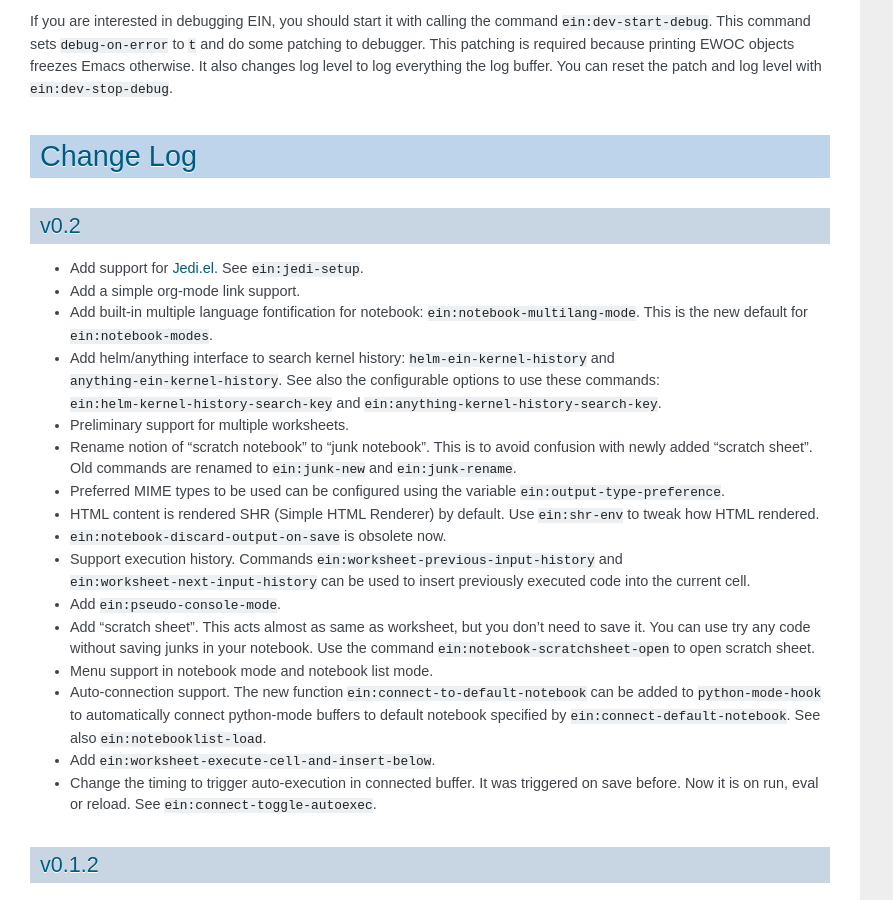
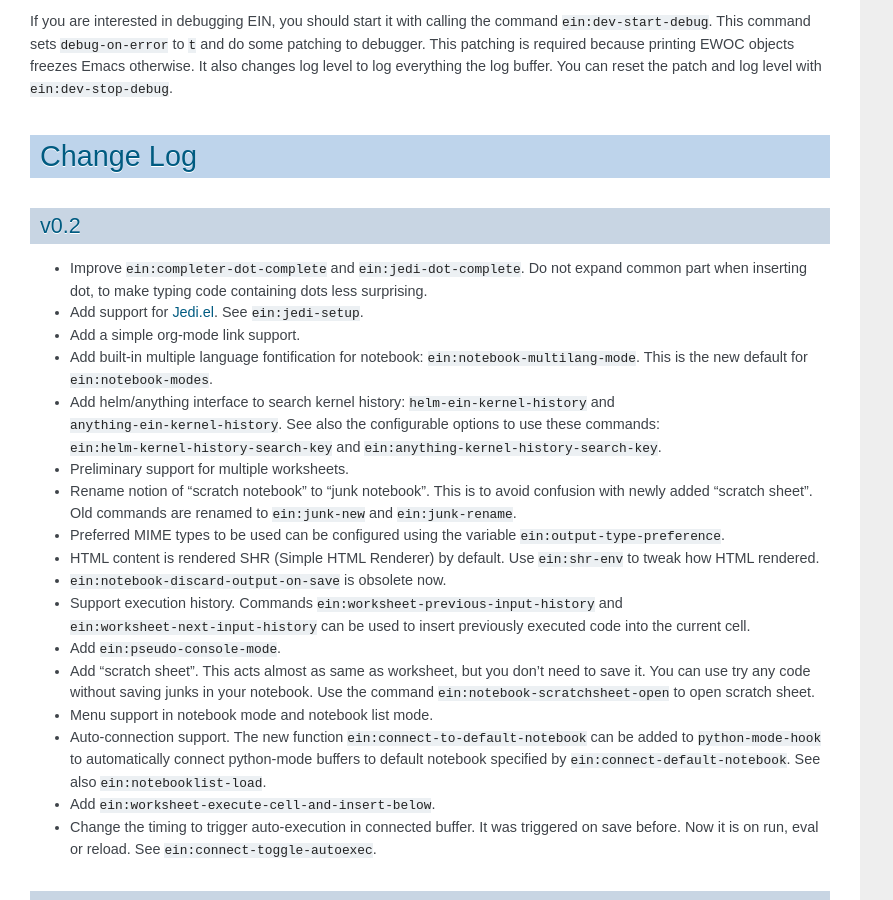
Before and after one commit to millejoh/emacs-ipython-notebook, a Sphinx documentation site: the page built from doc/source/index.rst, in a window 1280 px wide and 900 px high, scrolled down 14689 px. Shown: the whole window, without its empty margins (0-893 px from the left). Built offline with Sphinx 7.4.7, drawn with Linux system fonts in a browser that asks for light colours; cross-references to code outside the pages are shown as plain code.

Commit message:
Update change log

```diff
--- a/doc/source/index.rst
+++ b/doc/source/index.rst
@@ -543,6 +543,9 @@ Change Log
 v0.2
 ----
 
+* Improve :el:symbol:`ein:completer-dot-complete` and
+  :el:symbol:`ein:jedi-dot-complete`.  Do not expand common part when
+  inserting dot, to make typing code containing dots less surprising.
 * Add support for Jedi.el_.  See :el:symbol:`ein:jedi-setup`.
 * Add a simple org-mode link support.
 * Add built-in multiple language fontification for notebook:
```
